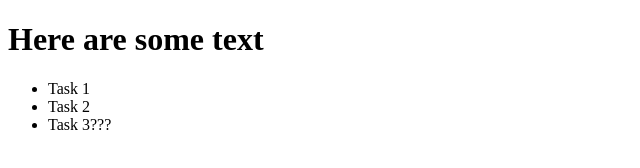
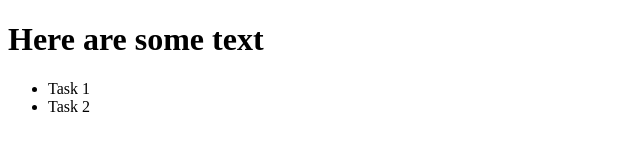
Before and after one commit to Zombe2203/WebXmlXlsTask, a plain HTML site: page index.html in a window 1280 px wide. Shown: the full height of the page, 0-640 px from the left. Drawn offline with Linux system fonts and the light colour scheme.

Commit message:
Update index.html

```diff
--- a/index.html
+++ b/index.html
@@ -9,6 +9,5 @@
   <ul>
     <li>Task 1</li>
     <li>Task 2</li>
-    <li>Task 3???</li>
   </ul>
 </body>
```
